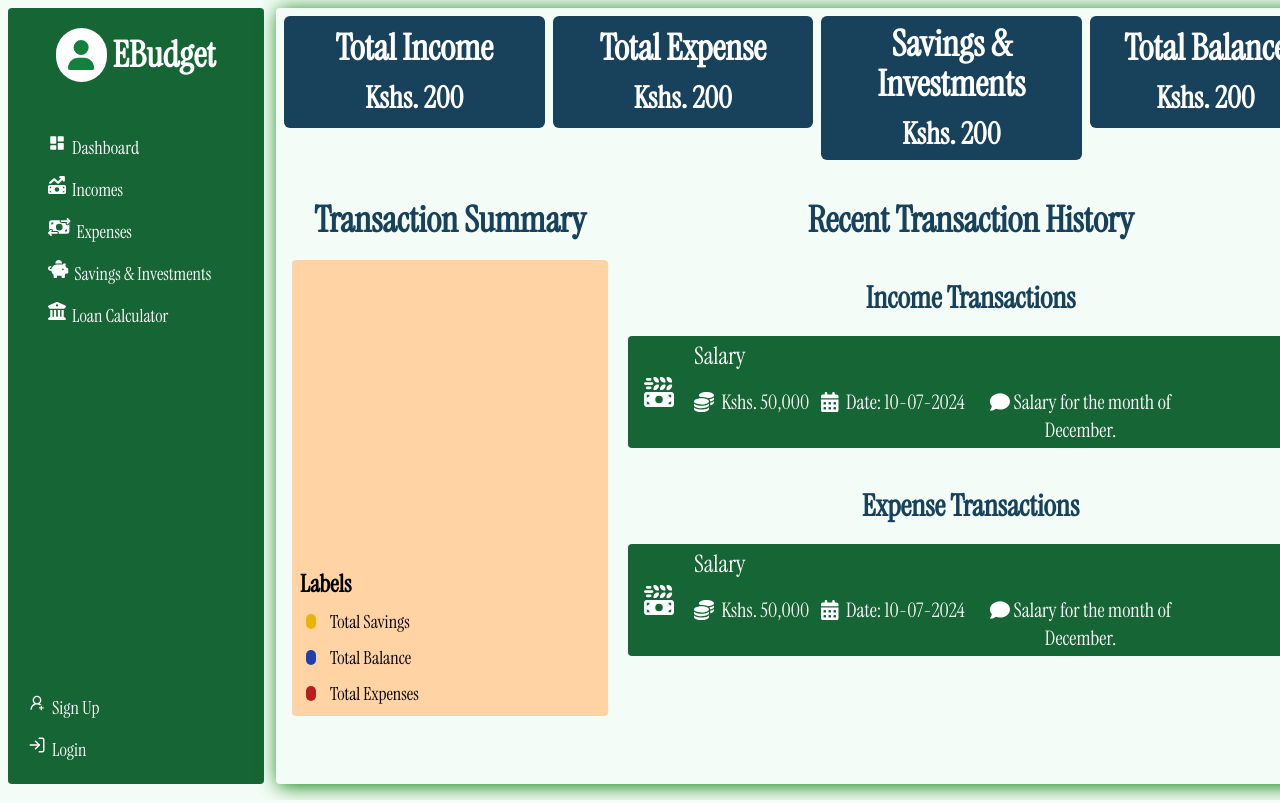
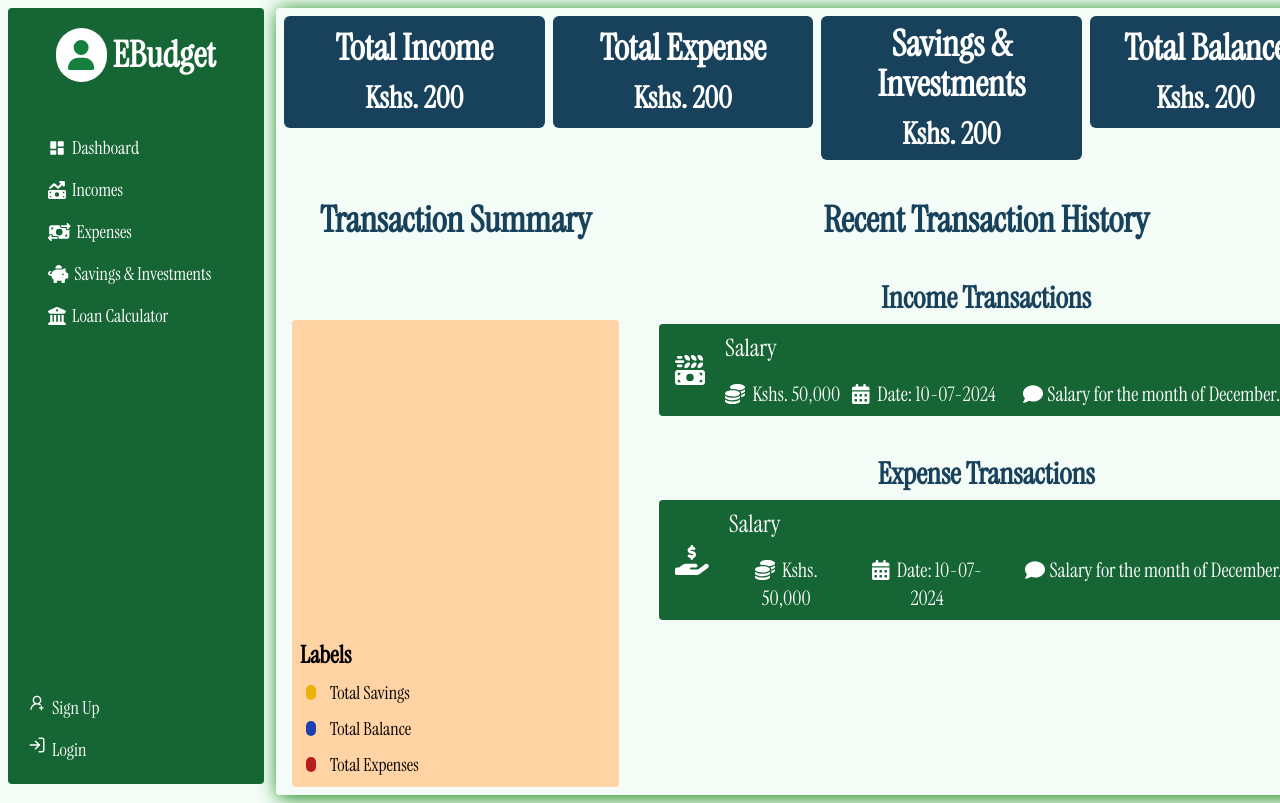
Before and after one commit to KiokoEric/The_EBudget, a React (Vite) app in the folder Client/EBudget/: page /Dashboard in a window 1280 px wide. Shown: the top 803 px of the page. Built offline with nearby package versions, Linux system fonts and the light colour scheme; no server answers.

Commit message:
Changes to the reusable output component

```diff
--- a/Client/EBudget/src/Components/Common/Output/Output.tsx
+++ b/Client/EBudget/src/Components/Common/Output/Output.tsx
@@ -6,24 +6,25 @@ import { faComment } from '@fortawesome/free-solid-svg-icons';
 import { FontAwesomeIcon } from '@fortawesome/react-fontawesome';
 import { faPenToSquare } from '@fortawesome/free-solid-svg-icons';
 import { faCalendarDays } from '@fortawesome/free-solid-svg-icons';
-import { faMoneyBillWheat } from '@fortawesome/free-solid-svg-icons';
 
 interface OutputProps {
     onClick?: (e: React.MouseEvent<HTMLButtonElement>) => void;
+    TransactionIcon: any;
     Amount: string;
     Date: string;
     Description: string;
     ID?: any;
     ifMemo: any;
+    MemoStyle:string;
     Memo: string;
     OutputLink?: string;
     ActionStyle?: string;
 }
 
-const Output:React.FC<OutputProps> = ({ Amount, Date, Description, ID, ifMemo, Memo, OutputLink, ActionStyle, onClick }) => {
+const Output:React.FC<OutputProps> = ({ TransactionIcon, Amount, Date, Description, ID, ifMemo, MemoStyle ,Memo, OutputLink, ActionStyle, onClick }) => {
 return (
-    <li className='bg-green-800 flex items-center gap-5 min-h-max px-4 py-1 rounded text-white' key={ID}>
-        <FontAwesomeIcon icon={faMoneyBillWheat} className='text-3xl' />
+    <li className='bg-green-800 flex items-center gap-5 min-h-max px-4 py-2 rounded text-white' key={ID}>
+        { TransactionIcon }
         <div className='flex flex-col gap-4'>
             <section>
                 <h3 className='text-2xl'>{Description}</h3>
@@ -32,7 +33,7 @@ return (
                 <p className='text-xl text-center'> <FontAwesomeIcon icon={faCoins} className='text-xl mr-1' /> Kshs. {Amount}</p>
                 <p className='text-xl text-center'> <FontAwesomeIcon icon={faCalendarDays} className='text-xl mr-1' /> Date: {Date}</p>
                 {
-                    ifMemo ? <p className='text-xl text-center w-52'><FontAwesomeIcon icon={faComment} className='text-xl mr-1' />{Memo}</p> : ""
+                    ifMemo ? <p className={MemoStyle}><FontAwesomeIcon icon={faComment} className='text-xl mr-1' />{Memo}</p> : ""
                 }
             </section>
         </div>
--- a/Client/EBudget/src/Components/SideBar/SideBar.tsx
+++ b/Client/EBudget/src/Components/SideBar/SideBar.tsx
@@ -58,23 +58,23 @@ return (
                 {userID ? <h3>Welcome {Name}</h3> : null }
             </div>
             <div className="flex flex-col gap-3.5 mt-10 px-5">
-                <Link to="/Dashboard" className='flex gap-1.5 text-lg'>
+                <Link to="/Dashboard" className='flex items-center gap-1.5 text-lg'>
                     < BiSolidDashboard className='ReactIcon' />
                     Dashboard
                 </Link>
-                <Link to="/Income" className='flex gap-1.5 text-lg'>
+                <Link to="/Income" className='flex items-center gap-1.5 text-lg'>
                     <FontAwesomeIcon icon={faMoneyBillTrendUp} />
                     Incomes
                 </Link>
-                <Link to="/Expense" className='flex gap-1.5 text-lg'>
+                <Link to="/Expense" className='flex items-center gap-1.5 text-lg'>
                     <FontAwesomeIcon icon={faMoneyBillTransfer} />
                     Expenses
                 </Link>
-                <Link to="/Savings" className='flex gap-1.5 text-lg'>
+                <Link to="/Savings" className='flex items-center gap-1.5 text-lg'>
                     <FontAwesomeIcon icon={faPiggyBank} />
                     Savings & Investments
                 </Link>
-                <Link to="/Loan_Calculator" className='flex gap-1.5 text-lg' >
+                <Link to="/Loan_Calculator" className='flex items-center gap-1.5 text-lg' >
                     <FontAwesomeIcon icon={faBuildingColumns} />
                     Loan Calculator
                 </Link>
@@ -97,7 +97,7 @@ return (
                 {
                 !Cookie.auth_token ?
                 (
-                    <Link to="/Login" className='flex gap-1.5 text-lg' >
+                    <Link to="/" className='flex gap-1.5 text-lg' >
                         <FiLogIn className='ReactIcon' />
                         Login
                     </Link>
--- a/Client/EBudget/src/Pages/Dashboard/Dashboard.tsx
+++ b/Client/EBudget/src/Pages/Dashboard/Dashboard.tsx
@@ -1,8 +1,11 @@
 import React from 'react';
+import Labels from '../../Components/Labels/Labels';
 import Status from '../../Components/Common/Status/Status';
 import Output from '../../Components/Common/Output/Output';
 import ChartImage from '../../Components/ChartImage/ChartImage';
-import Labels from '../../Components/Labels/Labels';
+import { FontAwesomeIcon } from '@fortawesome/react-fontawesome';
+import { faMoneyBillWheat } from '@fortawesome/free-solid-svg-icons';
+import { faHandHoldingDollar } from '@fortawesome/free-solid-svg-icons';
 
 const Dashboard:React.FC = () => {
 return (
@@ -37,10 +40,10 @@ return (
                 TransactionValue='Kshs. 200'
             />
         </section>
-        <div className='flex gap-5 px-2' >
-            <section className='w-5/12' >
-                    <h2 className='font-bold mb-5 text-Blue text-center text-4xl'>Transaction Summary</h2>
-                <figure className='bg-Beige max-h-fit px-2 py-2 rounded'>
+        <div className='flex gap-10 px-2' >
+            <section className='w-6/12'>
+                <h2 className='font-bold mb-20 text-Blue text-center text-4xl'>Transaction Summary</h2>
+                <figure className='bg-Beige max-h-fit  px-2 py-2 rounded'>
                     <ChartImage />
                     <Labels />
                 </figure>
@@ -48,26 +51,30 @@ return (
             <section className='flex flex-col gap-10 w-full'>
                 <h2 className='font-bold text-Blue text-center text-4xl'>Recent Transaction History</h2>
                 <div>
-                    <h3 className='font-bold mb-5 text-Blue text-center text-3xl'>Income Transactions</h3>
+                    <h3 className='font-bold mb-2 text-Blue text-center text-3xl'>Income Transactions</h3>
                     <section className='max-h-52 overflow-scroll overflow-x-hidden'>
                         <Output
+                            TransactionIcon={ <FontAwesomeIcon icon={faMoneyBillWheat} className='text-3xl' /> }
                             Description='Salary'
                             Amount='50,000'
                             Date='10-07-2024'
                             ifMemo='Memo'
+                            MemoStyle='text-xl text-center w-72'
                             Memo='Salary for the month of December.'
                             ActionStyle='hidden'
                         />
                     </section>
                 </div>
                 <div>
-                    <h3 className='font-bold mb-5 text-Blue text-center text-3xl'>Expense Transactions</h3>
+                    <h3 className='font-bold mb-2 text-Blue text-center text-3xl'>Expense Transactions</h3>
                     <section className='max-h-52 overflow-scroll overflow-x-hidden'>
                         <Output
+                            TransactionIcon={<FontAwesomeIcon icon={faHandHoldingDollar} className='text-3xl' />}
                             Description='Salary'
                             Amount='50,000'
                             Date='10-07-2024'
                             ifMemo='Memo'
+                            MemoStyle='text-xl text-center w-72'
                             Memo='Salary for the month of December.'
                             ActionStyle='hidden'
                         />
--- a/Client/EBudget/src/Pages/Expense/Expense.tsx
+++ b/Client/EBudget/src/Pages/Expense/Expense.tsx
@@ -1,13 +1,15 @@
 import * as z from 'zod';
 import Axios from "axios";
+import { useCookies } from "react-cookie";
 import React, { useEffect, useState } from 'react';
-import { useCookies } from "react-cookie";
 import { zodResolver } from '@hookform/resolvers/zod';
 import { useForm, SubmitHandler } from 'react-hook-form';
 import Button from '../../Components/Common/Button/Button';
 import Output from '../../Components/Common/Output/Output';
 import Heading from '../../Components/Common/Heading/Heading';
+import { FontAwesomeIcon } from '@fortawesome/react-fontawesome';
 import { useGetUserID } from "../../Components/Hooks/useGetUserID";
+import { faHandHoldingDollar } from '@fortawesome/free-solid-svg-icons';
 
 interface FormValues {
     Description: string;
@@ -80,8 +82,7 @@ const Expense:React.FC = () => {
     },[Transactions])
 
 return (
-    <div>
-        <div id='App' className='flex flex-col gap-10 text-black p-2 rounded shadow-Shadow-green'>
+    <div id='App' className='flex flex-col gap-10 text-black p-2 rounded shadow-Shadow-green w-full'>
         <Heading
             Heading='Expenses'
             HeadingStyle='font-bold mb-1 text-center text-green-700 text-5xl'
@@ -123,17 +124,18 @@ return (
             </section>
             <section className='mt-5' >
                 <Output
+                    TransactionIcon={ <FontAwesomeIcon icon={faHandHoldingDollar} className='text-3xl' /> }
                     Description='Salary'
                     Amount='50,000'
                     Date='10-07-2024'
                     ifMemo='Memo'
+                    MemoStyle='text-xl text-center w-52'
                     Memo='Salary for the month of December.'
                     ActionStyle='flex justify-end gap-2'
                 />
             </section>
         </div>
     </div>
-    </div>
 )
 }
 
--- a/Client/EBudget/src/Pages/Income/Income.tsx
+++ b/Client/EBudget/src/Pages/Income/Income.tsx
@@ -1,13 +1,15 @@
 import * as z from 'zod';
 import Axios from "axios";
+import { useCookies } from "react-cookie";
 import React, { useEffect, useState } from 'react';
-import { useCookies } from "react-cookie";
 import { zodResolver } from '@hookform/resolvers/zod';
 import { useForm, SubmitHandler } from 'react-hook-form';
 import Button from '../../Components/Common/Button/Button';
 import Output from '../../Components/Common/Output/Output';
 import Heading from '../../Components/Common/Heading/Heading';
+import { FontAwesomeIcon } from '@fortawesome/react-fontawesome';
 import { useGetUserID } from "../../Components/Hooks/useGetUserID";
+import { faMoneyBillWheat } from '@fortawesome/free-solid-svg-icons';
 
 interface FormValues {
     Description: string;
@@ -80,7 +82,7 @@ const Income:React.FC = () => {
         },[Transactions])
 
 return (
-    <div id='App' className='flex flex-col gap-10 text-black p-2 rounded shadow-Shadow-green'>
+    <div id='App' className='flex flex-col gap-10 text-black p-2 rounded shadow-Shadow-green w-full'>
         <Heading
             Heading='Income'
             HeadingStyle='font-bold mb-1 text-center text-green-700 text-5xl'
@@ -122,10 +124,12 @@ return (
         </section>
         <section className='mt-5 w-full' >
             <Output
+                TransactionIcon={ <FontAwesomeIcon icon={faMoneyBillWheat} className='text-3xl' /> }
                 Description='Salary'
                 Amount='50,000'
                 Date='10-07-2024'
                 ifMemo='Memo'
+                MemoStyle='text-xl text-center w-52'
                 Memo='Salary for the month of December.'
                 ActionStyle='flex justify-end gap-2'
             />
--- a/Client/EBudget/src/Pages/Saving/Savings.tsx
+++ b/Client/EBudget/src/Pages/Saving/Savings.tsx
@@ -7,7 +7,9 @@ import { useForm, SubmitHandler } from 'react-hook-form';
 import Button from '../../Components/Common/Button/Button';
 import Output from '../../Components/Common/Output/Output';
 import Heading from '../../Components/Common/Heading/Heading';
+import { FontAwesomeIcon } from '@fortawesome/react-fontawesome';
 import { useGetUserID } from "../../Components/Hooks/useGetUserID";
+import { faPiggyBank } from '@fortawesome/free-solid-svg-icons';
 
 interface FormValues {
     Description: string;
@@ -80,7 +82,7 @@ const Savings:React.FC = () => {
     },[Transactions])
 
 return (
-    <div id='App' className='flex flex-col gap-10 text-black p-2 rounded shadow-Shadow-green'>
+    <div id='App' className='flex flex-col gap-10 text-black p-2 rounded shadow-Shadow-green w-full'>
         <Heading
             Heading='Savings & Investments'
             HeadingStyle='font-bold mb-1 text-center text-green-700 text-5xl'
@@ -122,10 +124,12 @@ return (
         </section>
         <section className='mt-5 w-full' >
             <Output
+            TransactionIcon={<FontAwesomeIcon icon={faPiggyBank}  className='text-3xl' />}
                 Description='Salary'
                 Amount='50,000'
                 Date='10-07-2024'
                 ifMemo='Memo'
+                MemoStyle='text-xl text-center w-52'
                 Memo='Salary for the month of December.'
                 ActionStyle='flex justify-end gap-2'
             />
```
Lines whose indentation alone changed are shown as unchanged.
